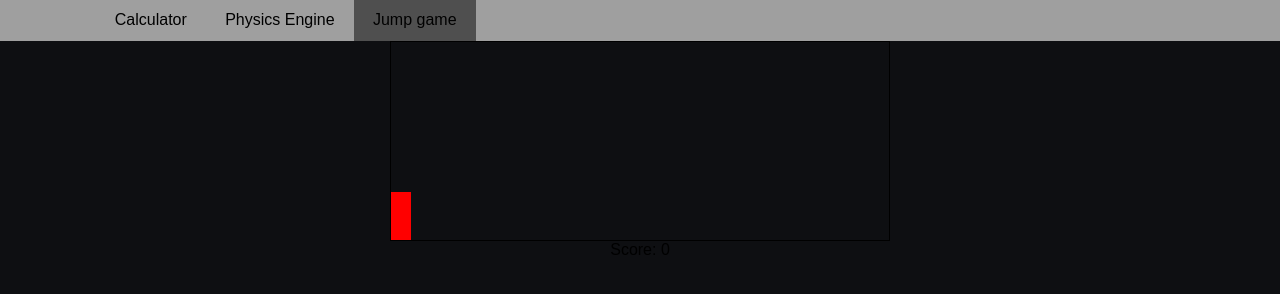
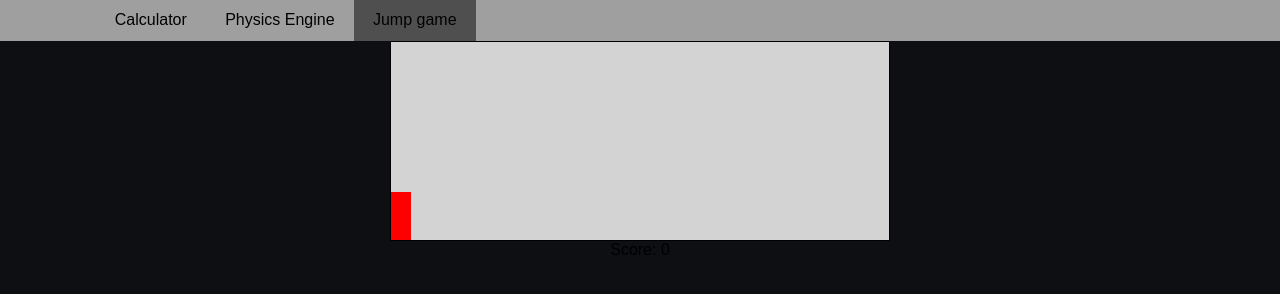
Before and after one commit to Slurpguppy/wlrprojects, a plain HTML site: page jump.html in a window 1280 px wide. Drawn offline with Linux system fonts and the light colour scheme.

Commit message:
Update jumpcss.css

```diff
--- a/jumpcss.css
+++ b/jumpcss.css
@@ -8,6 +8,7 @@
     height: 200px;
     border: 1px solid black;
     margin: auto;
+    background: lightgrey;
 }
 #character{
     width: 20px;
```
